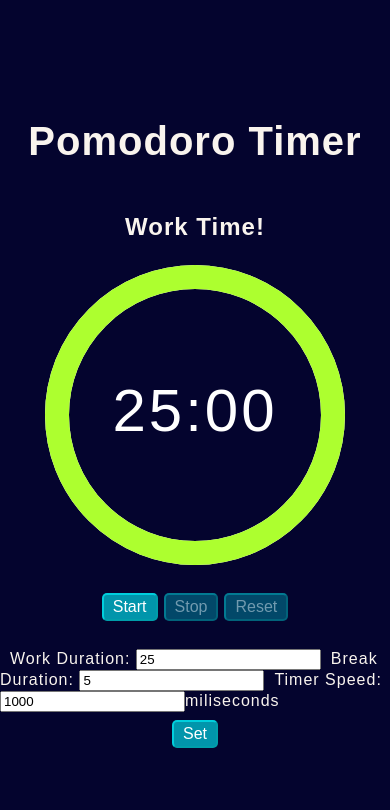
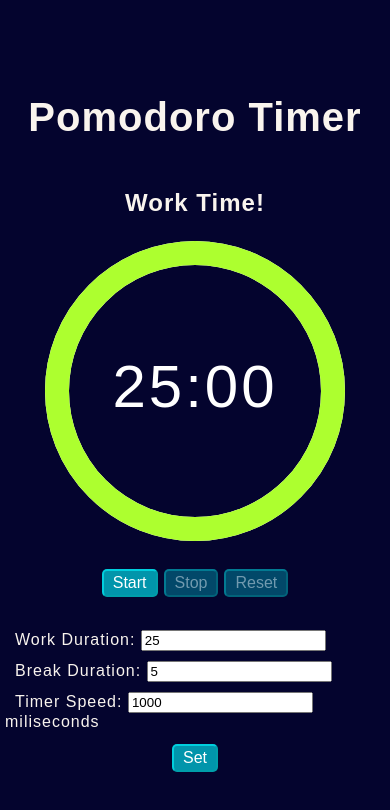
Before and after one commit to Logicalroots/React_project, a React app: page / in a window 390 px wide. Shown: the top 810 px of the page. Built offline with nearby package versions, Linux system fonts and the light colour scheme.

Commit message:
made responsive

```diff
--- /dev/null
+++ b/src/components/About.js
@@ -0,0 +1,13 @@
+import React from 'react'
+import '../styles/About.css'
+const About=()=>{
+    return(
+        <>
+        <div id="about-container">
+            <div id='first-div'>hello</div>
+            <div id="second-div">world</div>
+        </div>
+        </>
+    )
+}
+export default About;
--- a/src/components/App.js
+++ b/src/components/App.js
@@ -18,28 +18,28 @@ const App = () => {
   const [displayTime, setDisplayTime] = useState("25:00");
   const [startFlag, setStartFlag] = useState(true);
   const [workflag, setWorkFlag] = useState(true);
-  const[settedWorkTime,setSettedWorkTime]=useState(25);
-  const[settedBreakTime,setSettedBreakTime]=useState(25);
-  const[timerSpeed,setTimerSpeed]=useState(1000);
+  const [settedWorkTime, setSettedWorkTime] = useState(25);
+  const [settedBreakTime, setSettedBreakTime] = useState(25);
+  const [timerSpeed, setTimerSpeed] = useState(1000);
 
 
   useEffect(() => {
 
     if (play) {
       // console.log(min,sec);
-      if (min == -1 && sec==58 ) {
+      if (min == -1 && sec == 58) {
 
         //if work time is going on then workflag is true
         if (workflag) {
           alert("work duration is over")
           setMessage("Break Time! Next session starts in:");
-          workBreakswitch(inputBreakTime,workflag);
+          workBreakswitch(inputBreakTime, workflag);
 
         }
         else {
           alert("break duration is over")
-          setMessage("Work Time");
-          workBreakswitch(inputWorkTime,workflag);
+          setMessage("Work Time!");
+          workBreakswitch(inputWorkTime, workflag);
         }
 
       }
@@ -49,27 +49,27 @@ const App = () => {
           const showSec = sec < 10 ? "0" + sec : sec;
           const showMin = min < 10 ? "0" + min : min;
           setDisplayTime(`${showMin}:${showSec}`);
-          setSec((sec)=>sec - 1);
+          setSec((sec) => sec - 1);
 
-        },timerSpeed)
+        }, timerSpeed)
         return () => clearInterval(timer);
       }
       else {
         setStartFlag(false);
-        setMin((min)=>min - 1);
+        setMin((min) => min - 1);
         setSec(59);
 
       }
 
     }
 
-  }, [sec, play, min, displayTime, startFlag,timerSpeed]);
+  }, [sec, play, min, displayTime, startFlag, timerSpeed]);
 
 
-  function workBreakswitch(newTime,workflag){
+  function workBreakswitch(newTime, workflag) {
     setMin(newTime);
     setSec(0);
-    if(newTime<10)
+    if (newTime < 10)
       setDisplayTime(`0${newTime}:00`)
     else
       setDisplayTime(`${newTime}:00`)
@@ -85,7 +85,7 @@ const App = () => {
     setStartFlag(true);
     setDisableReset(false);
     setDisableStop(true);
-    setMessage("Work Time");
+    setMessage("Work Time!");
     setWorkFlag(true);
 
     if (inputWorkTime == 0 && inputBreakTime == 0) {
@@ -105,7 +105,7 @@ const App = () => {
 
 
   function validate(val) {
-    if (val < 0 || val=='')
+    if (val < 0 || val == '')
       return '';
     return (Math.floor(val));
     // return val
@@ -137,7 +137,7 @@ const App = () => {
     setInputBreakTime(5);
     setTimerSpeed(1000);
     setDisplayTime("25:00");
-    setMessage("Work Time");
+    setMessage("Work Time!");
     setStartFlag(true);
     setSettedWorkTime(25);
     setSettedBreakTime(5);
@@ -149,7 +149,7 @@ const App = () => {
     <div id="main">
       <h1 id="heading"> Pomodoro Timer</h1>
       <h3 id="message">{message}</h3>
-      <CircularProgressTimer time={displayTime} workDuration={settedWorkTime} breakDuration={settedBreakTime} workflag={workflag}/>
+      <CircularProgressTimer time={displayTime} workDuration={settedWorkTime} breakDuration={settedBreakTime} workflag={workflag} />
       {/* <h1>{displayTime}</h1> */}
 
       <div className="controls">
@@ -158,18 +158,22 @@ const App = () => {
         <button data-testid='reset-btn' disabled={disableReset} onClick={reset}>Reset</button>
       </div>
       <div className="form">
-        <form action="" onSubmit={set}>
+        <form action="" onSubmit={set} >
+          <div id="form-div">
+            <div className="form-element">
               <label htmlFor="work-duration">Work Duration: </label>
-
               <input id="work-duration" type="number" data-testid='work-duration' value={inputWorkTime} placeholder="work duration" onChange={(e) => setInputWorkTime(validate(e.target.value))} disabled={disableInput} required />
-
+            </div>
+            <div className="form-element">
               <label htmlFor="break-duration">Break Duration: </label>
-
               <input id="break-duration" type="number" data-testid='break-duration' value={inputBreakTime} placeholder="break duration" onChange={(e) => setInputBreakTime
-          (validate(e.target.value))} disabled={disableInput} required/>
-
+                (validate(e.target.value))} disabled={disableInput} required />
+            </div>
+            <div className="form-element" >
               <label htmlFor="timer-speed">Timer Speed: </label>
-          <input type="number" value={timerSpeed} onChange={(e)=>setTimerSpeed(validate(e.target.value))} disabled={disableInput} required/><span>miliseconds</span>
+              <input type="number" id="timer-speed" value={timerSpeed} onChange={(e) => setTimerSpeed(validate(e.target.value))} disabled={disableInput} required /><span>miliseconds</span>
+            </div>
+          </div>
           <div id="set"><button data-testid='set-btn' disabled={disableSet} >Set</button></div>
 
         </form>
--- a/src/index.js
+++ b/src/index.js
@@ -1,7 +1,9 @@
 import React from "react";
 import ReactDOM from "react-dom";
+import About from "./components/About";
 import App from "./components/App";
 
 
 
 ReactDOM.render(<App />, document.getElementById("root"));
+// ReactDOM.render(<About />, document.getElementById("root"));
--- a/src/styles/App.css
+++ b/src/styles/App.css
@@ -1,12 +1,13 @@
 body{
     margin: 0;
     padding: 0;
-    background-color: rgb(4, 4, 46);
+
     color:rgb(249, 244, 238);
     font-family: Arial, Helvetica, sans-serif;
     letter-spacing: 1px;
 }
 #main {
+    background-color: rgb(4, 4, 46);
     height: 100vh;
     display: flex;
     flex-direction: column;
@@ -72,4 +73,13 @@ label{
     display: flex;
     justify-content: center;
     margin-top: 5px;
+    /* min-width: 100vw; */
+
 }
+#form-div{
+    display: flex;
+    flex-wrap: wrap;
+}
+.form-element{
+    margin: 5px;
+}
```
Also changed, not shown: src/components/NavBar.js (added, +9 -0 lines), src/components/Home.js (added), src/components/Manual.js (added), src/styles/About.css (added). Lines whose indentation alone changed are shown as unchanged.
